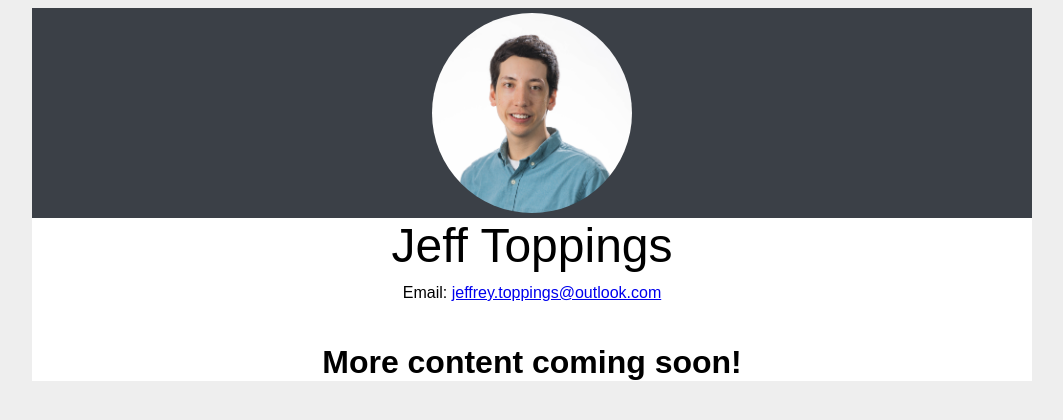
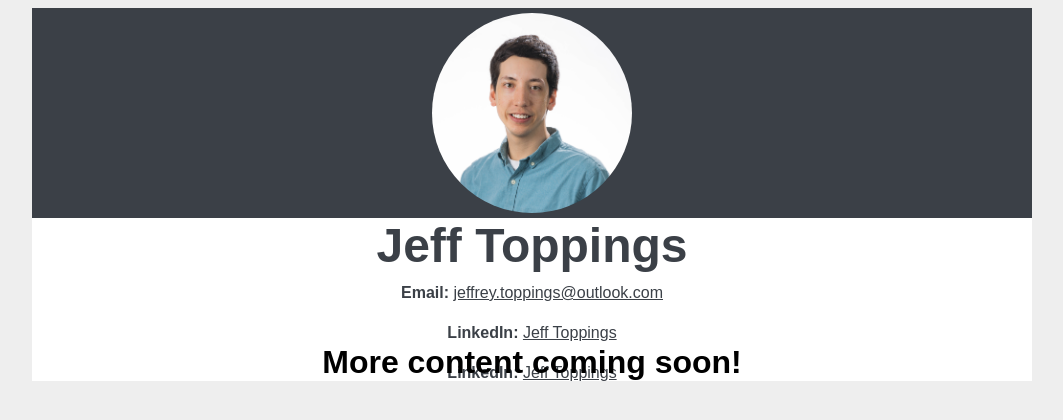
Before and after one commit to jefftoppings/PersonalWebsite, an Angular app: page / in a window 1280 px wide. Shown: the top 420 px of the page, without its empty margins (108-1171 px from the left). Built offline with nearby package versions, Linux system fonts and the light colour scheme.

Commit message:
Added some lines to header

```diff
--- a/src/app/header/header.component.html
+++ b/src/app/header/header.component.html
@@ -4,6 +4,8 @@
 <div class="info-container">
   <span class="name">Jeff Toppings</span>
   <div class="contact">
-    Email: <a href="mailto:jeffrey.toppings@outlook.com">jeffrey.toppings@outlook.com</a>
+    <div><b>Email: </b><a href="mailto:jeffrey.toppings@outlook.com">jeffrey.toppings@outlook.com</a></div>
+    <div><b>LinkedIn: </b><a href="https://www.linkedin.com/in/jeffreytoppings">Jeff Toppings</a></div>
+    <div><b>LinkedIn: </b><a href="https://www.linkedin.com/in/jeffreytoppings">Jeff Toppings</a></div>
   </div>
 </div>
--- a/src/app/header/header.component.scss
+++ b/src/app/header/header.component.scss
@@ -16,9 +16,11 @@
 
 .info-container {
   text-align: center;
+  color: #3b4047;
 
   .name {
     font-size: 48px;
+    font-weight: bold;
   }
 
   .contact {
@@ -27,6 +29,7 @@
 
     a {
       cursor: pointer;
+      color: #3b4047;
     }
   }
 }
```
